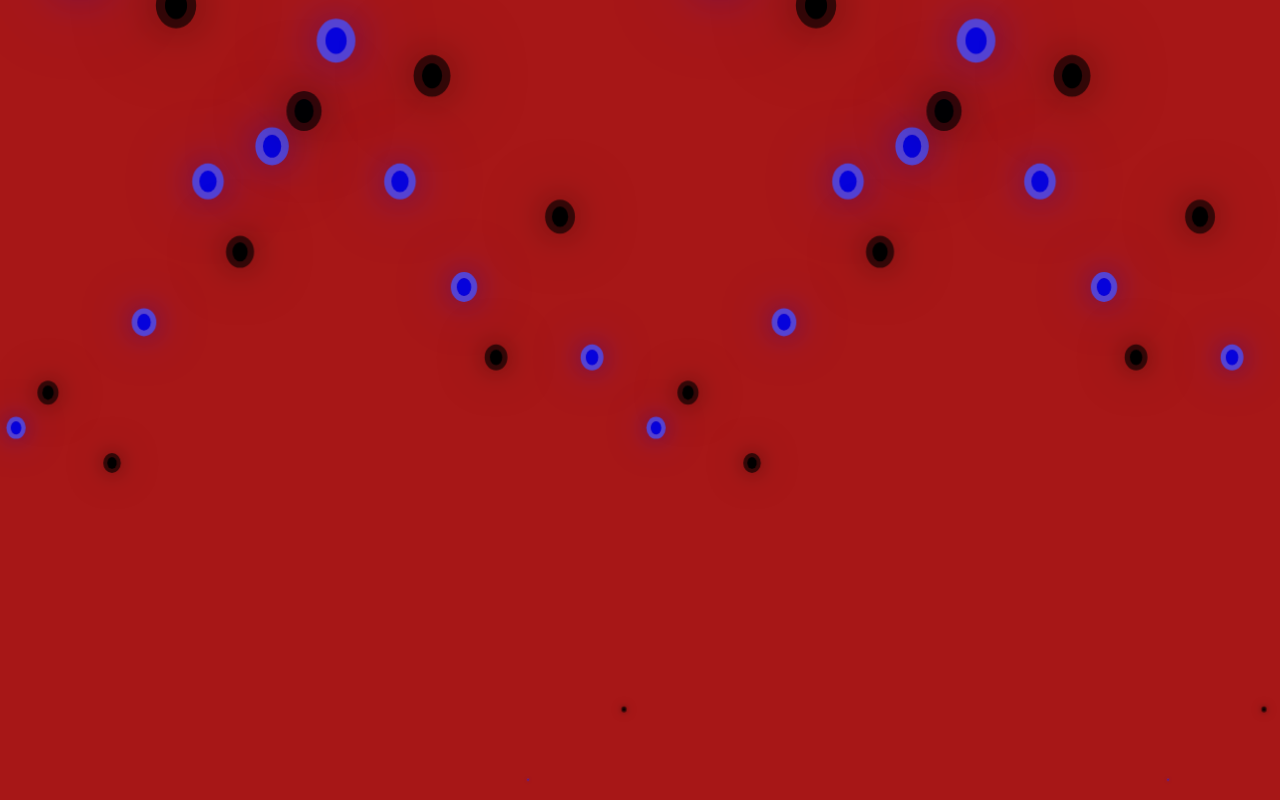
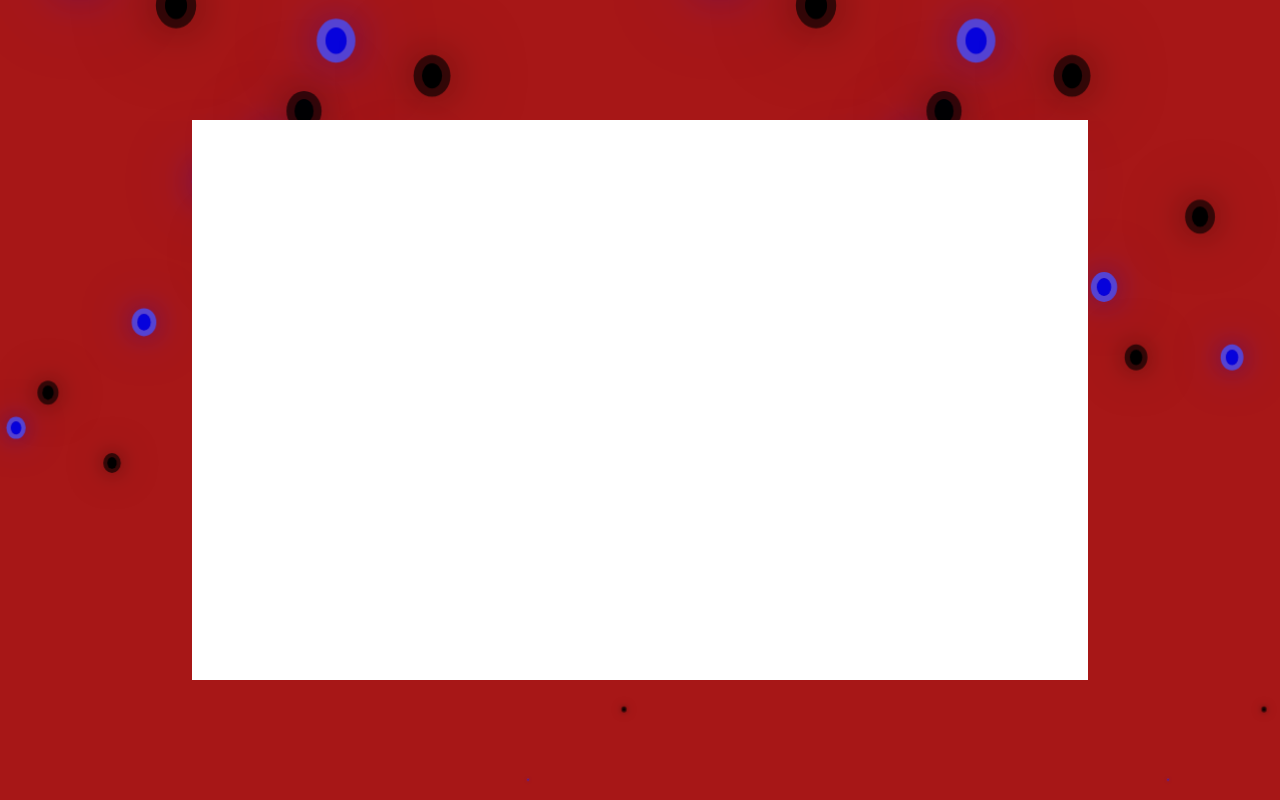
Before and after one commit to p0nkx/FelizCumplea-os, a plain HTML site: page index.html in a window 1280 px wide. Drawn offline with Linux system fonts and the light colour scheme.

Commit message:
recuadro de entrada

```diff
--- a/estilo.css
+++ b/estilo.css
@@ -7,6 +7,7 @@
 body{
     min-height: 100vh;
     background: #a71717;
+    position: relative;
 }
 .container
 {
@@ -57,3 +58,16 @@ body{
 
 
 }
+
+#cuadro{
+    width: 70%;
+    height: 70%;
+    background: #fff;
+    position: absolute;
+    top:0;
+    left: 0;
+    right: 0;
+    bottom: 0;
+    margin: auto;
+    z-index: 1000;
+}
--- a/index.html
+++ b/index.html
@@ -56,6 +56,10 @@
 
     </div>
 
+    <div id="cuadro">
+
+
+    </div>
 
 </body>
 </html>
```
